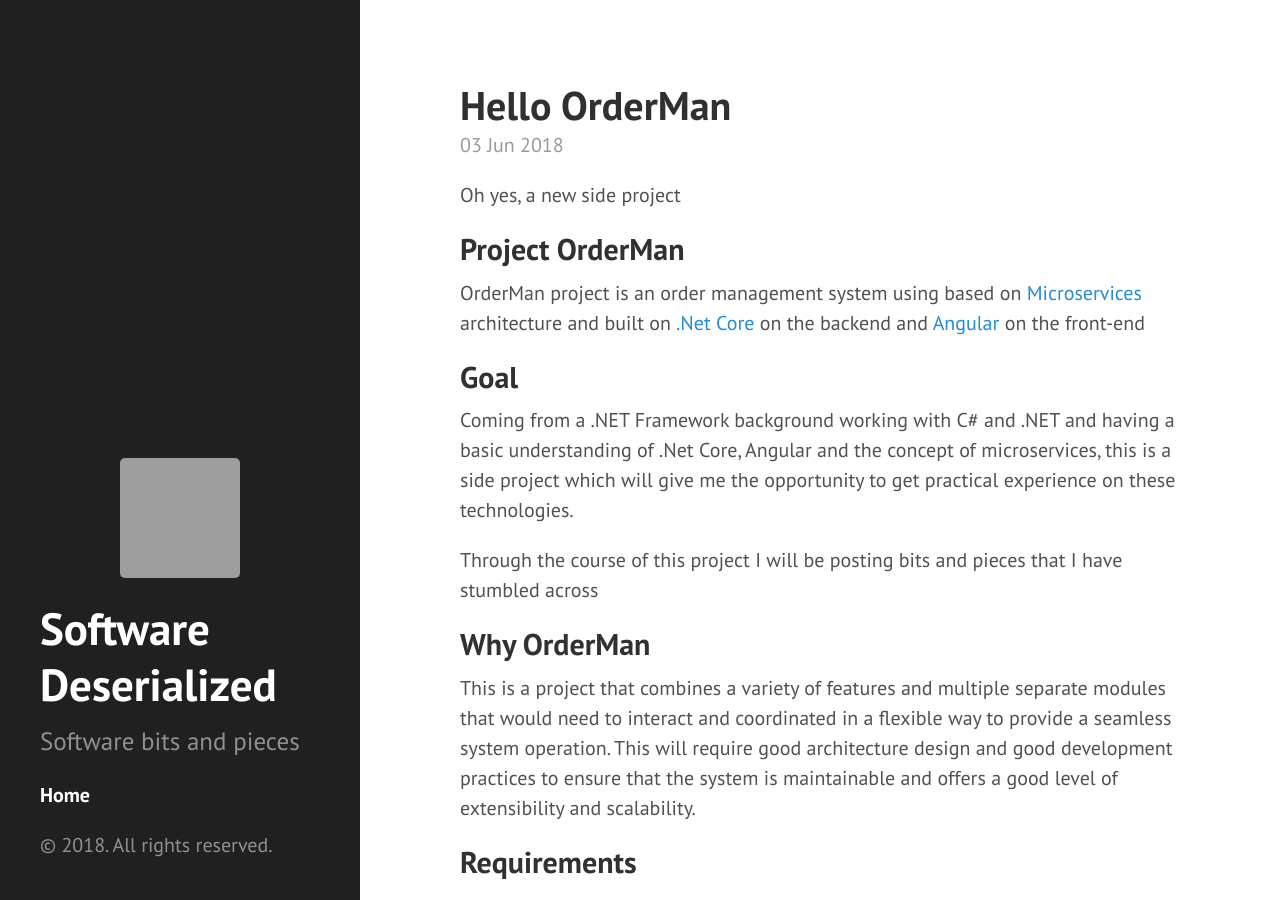
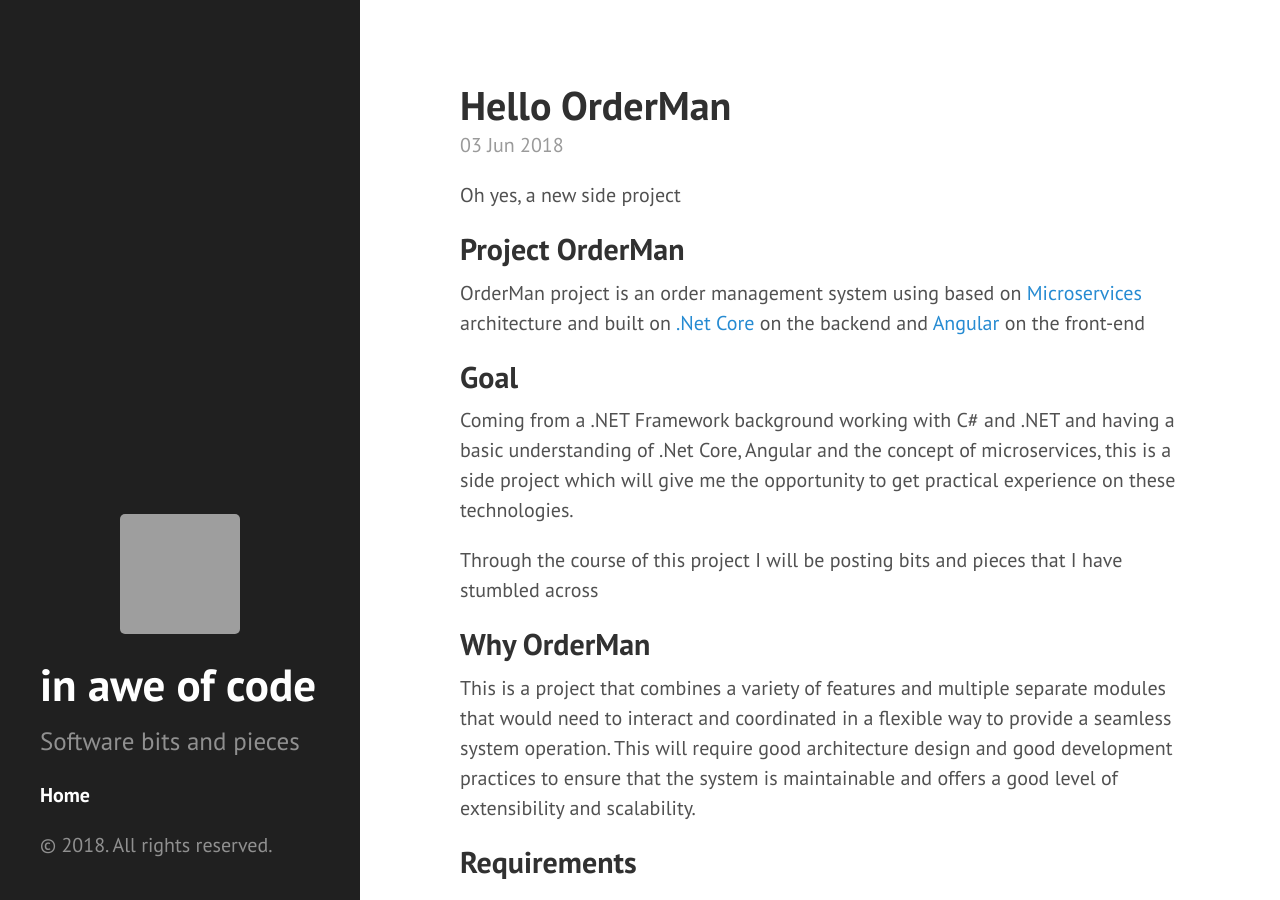
Before and after one commit to pkritiotis/pkritiotis.github.io, a Jekyll site: the page built from index.html, in a window 1280 px wide and 900 px high. Built offline with Jekyll 4.4.1, drawn with Linux system fonts in a browser that asks for light colours; the list of posts is cut into pages by our own code; grey boxes are pictures that could not be loaded.

Commit message:
Site Title Change
Changed title to 'in awe of code'

```diff
--- a/_config.yml
+++ b/_config.yml
@@ -2,7 +2,7 @@ excerpt_separator: ""
 pygments: true
 markdown: kramdown
 url: http://pkritiotis.github.io
-title: Software Deserialized
+title: in awe of code
 tagline: Software bits and pieces
 description: Software bits and pieces
 paginate: 5
```
